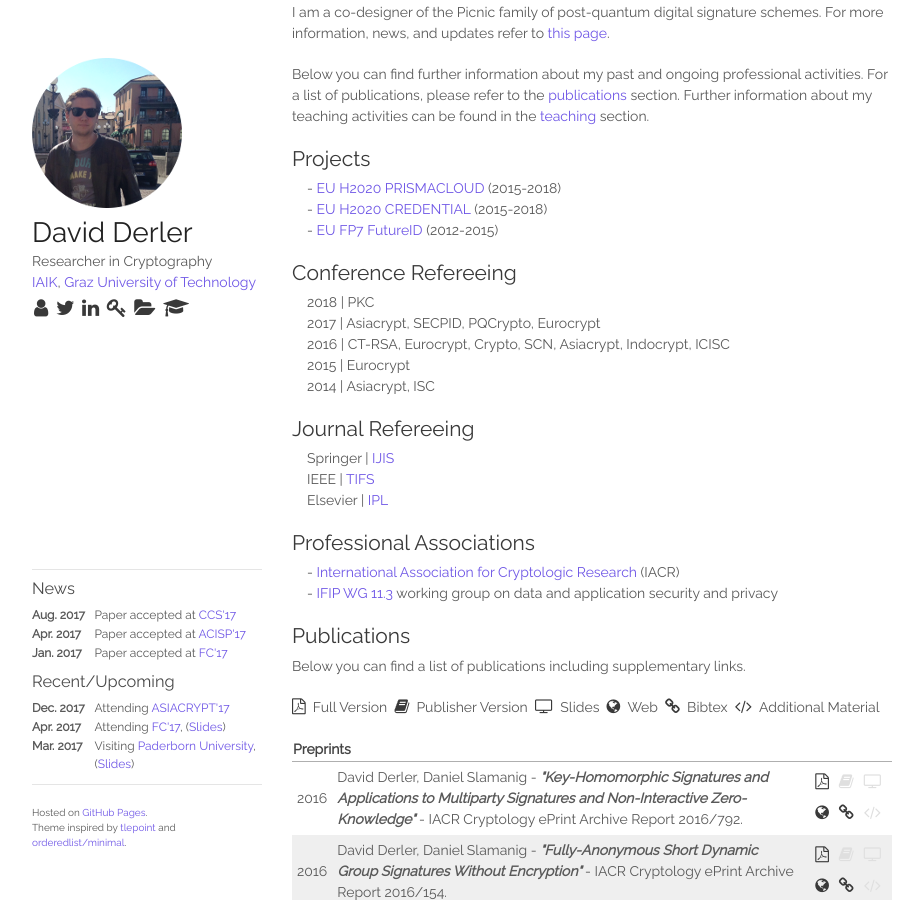
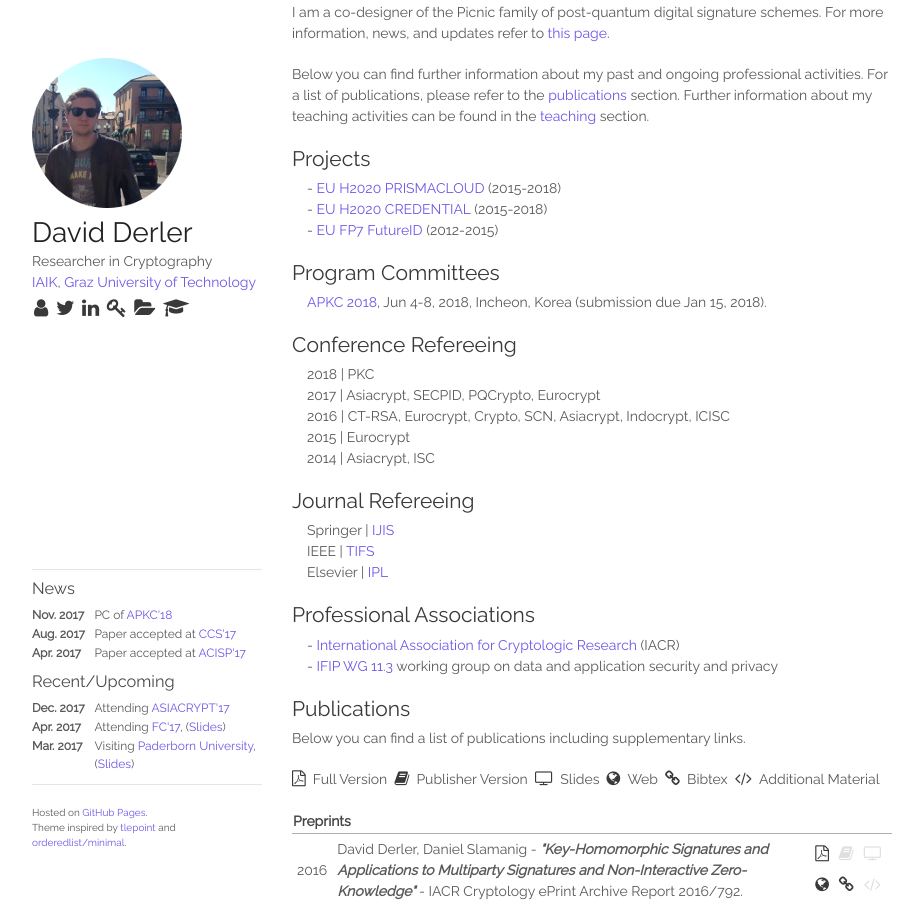
Before and after one commit to derlerd/derlerd.github.io, a Jekyll site: the page built from index.html, in a window 1280 px wide and 900 px high, scrolled down 317 px. Shown: the whole window, without its empty margins (178-1101 px from the left). Built offline with Jekyll 4.4.1, drawn with Linux system fonts in a browser that asks for light colours.

Commit message:
added APKC PC

```diff
--- a/_includes/bio.html
+++ b/_includes/bio.html
@@ -10,6 +10,11 @@
   <li><a href="https://prismacloud.eu/">EU H2020 PRISMACLOUD</a> (2015-2018)</li>
   <li><a href="https://credential.eu/">EU H2020 CREDENTIAL</a> (2015-2018)</li>
   <li><a href="http://futureid.eu/">EU FP7 FutureID</a> (2012-2015)</li>
+</ul>
+
+<h2>Program Committees</h2>
+<ul>
+  <li><a href="https://www2.nict.go.jp/security/apkc2018/">APKC 2018</a>, Jun 4-8, 2018, Incheon, Korea (submission due Jan 15, 2018).</li>
 </ul>
 
 <h2>Conference Refereeing</h2>
--- a/_includes/footer.html
+++ b/_includes/footer.html
@@ -2,6 +2,10 @@
   <div class="news">
     <h3>News</h3>
     <table class="newstable">
+      <tr>
+        <td class="date">Nov. 2017</td>
+        <td>PC of <a href="https://www2.nict.go.jp/security/apkc2018/">APKC'18</a></td>
+      </tr>
       <tr>
         <td class="date">Aug. 2017</td>
         <td>Paper accepted at <a href="https://www.sigsac.org/ccs/CCS2017/">CCS'17</a></td>
@@ -10,11 +14,11 @@
         <td class="date">Apr. 2017</td>
         <td>Paper accepted at <a href="http://acisp.massey.ac.nz/">ACISP'17</a></td>
       </tr>
-      <tr>
+<!--  <tr>
         <td class="date">Jan. 2017</td>
         <td>Paper accepted at <a href="http://fc17.ifca.ai/">FC'17</a></td>
       </tr>
-<!--  <tr>
+     <tr>
         <td class="date">Jan. 2017</td>
         <td>Paper accepted at <a href="https://www.iacr.org/workshops/pkc2017/">PKC'17</a></td>
       </tr>
```
